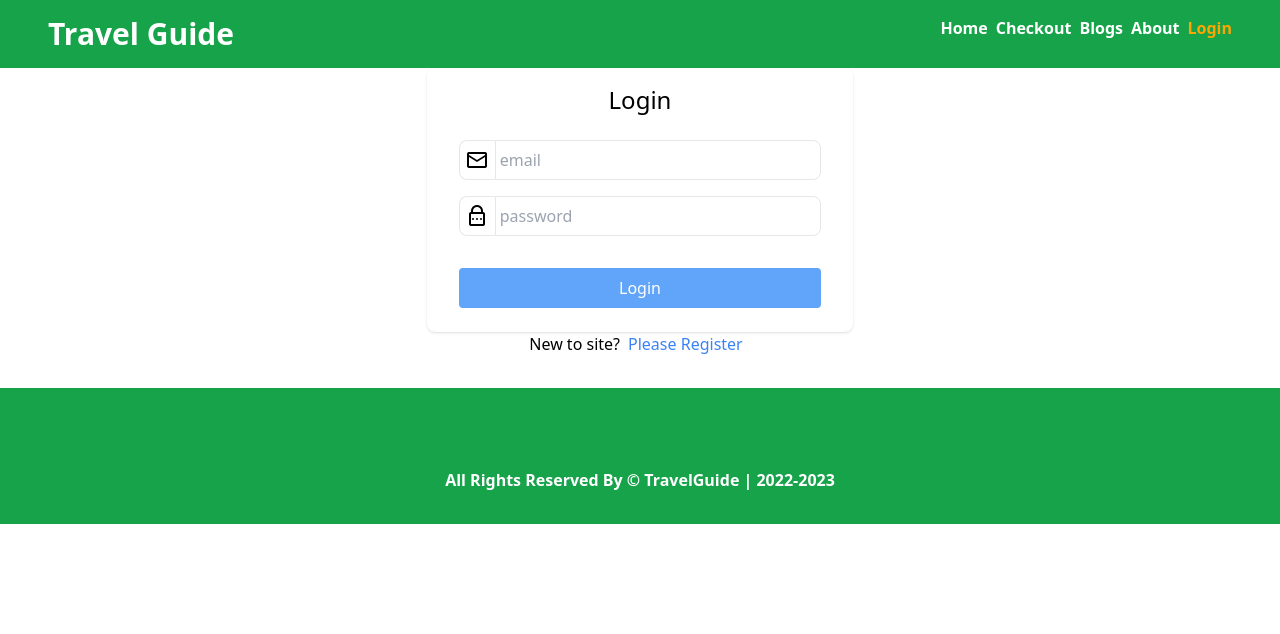
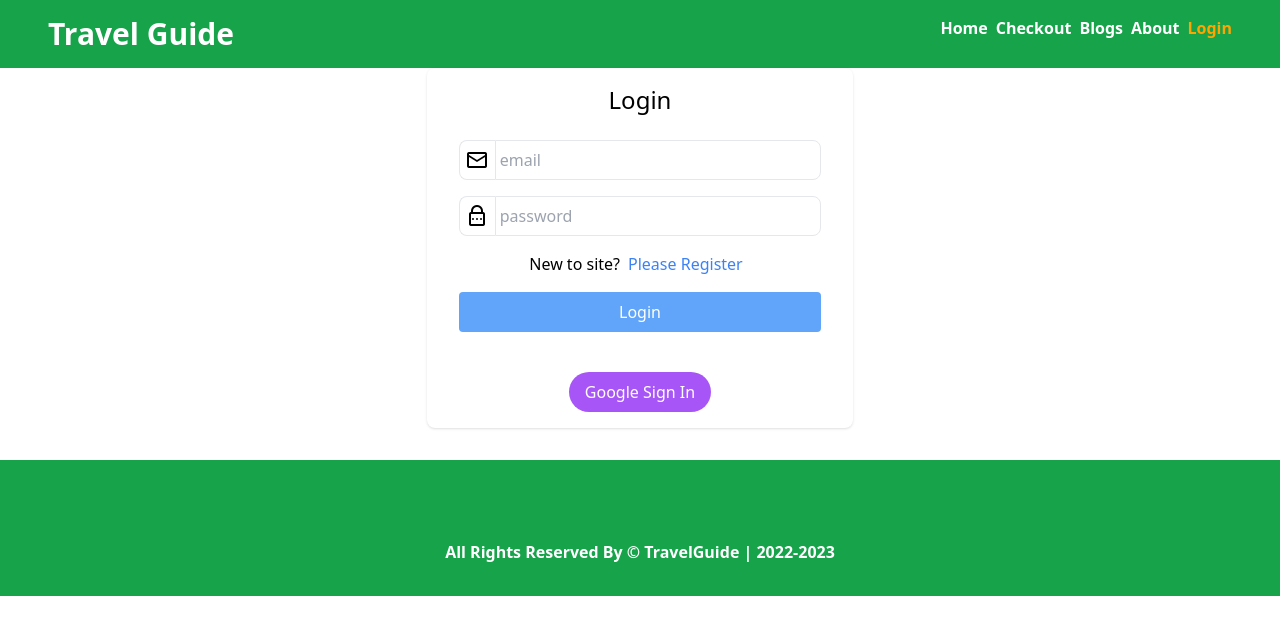
Before and after one commit to ador27/independent-service-provider, a React (Create React App) app: page /Login in a window 1280 px wide. Shown: the top 634 px of the page. Built offline with nearby package versions, Linux system fonts and the light colour scheme.

Commit message:
firebase connected

```diff
--- a/src/Components/Login/Login/Login.js
+++ b/src/Components/Login/Login/Login.js
@@ -2,6 +2,7 @@ import React from 'react';
 import { Link } from 'react-router-dom';
 import mail from '../../../Images/icons/mail.png'
 import password from '../../../Images/icons/password.png'
+import SocialLogin from '../SocialLogin/SocialLogin';
 
 const Login = () => {
     return (
@@ -22,12 +23,17 @@ const Login = () => {
                         </span>
                         <input type="password" value="" className="h-10 border border-gray-200 rounded-r-lg outline-none focus:ring-1 ring-blue-300 w-full pl-1" id="" name="password" placeholder="password" required="true" />
                     </div>
+                    <p>New to site?
+                        <Link to="/register" className=' text-blue-500 no-underline mx-2'>Please Register</Link>
+                    </p>
                     <button value="button" className="px-4 py-2 rounded bg-blue-400 text-white hover:bg-blue-700 my-4 w-full" id="whoobe-ibemp">Login</button>
                 </div>
+                <SocialLogin></SocialLogin>
             </form>
-            <p>New to site?
-                <Link to="/register" className=' text-blue-500 no-underline mx-2'>Please Register</Link>
-            </p>
+
+
+
+
         </div>
     );
 };
--- a/src/Components/Login/Register/Register.js
+++ b/src/Components/Login/Register/Register.js
@@ -3,6 +3,7 @@ import user from '../../../Images/icons/user.png';
 import mail from '../../../Images/icons/mail.png';
 import password from '../../../Images/icons/password.png';
 import { Link } from 'react-router-dom';
+import SocialLogin from '../SocialLogin/SocialLogin';
 
 const Register = () => {
     return (
@@ -31,10 +32,12 @@ const Register = () => {
                     </div>
                     <button value="button" className="px-4 py-2 rounded bg-orange-400 text-white hover:bg-orange-700 my-4 w-full" id="whoobe-ibemp">Register</button>
                 </div>
+                <p>Already have an account?
+                    <Link to="/login" className=' text-blue-500 no-underline mx-2'>Please Login</Link>
+                </p>
+                <SocialLogin></SocialLogin>
             </form>
-            <p>Already have an account?
-                <Link to="/login" className=' text-blue-500 no-underline mx-2'>Please Login</Link>
-            </p>
+
         </div>
     );
 };
--- /dev/null
+++ b/src/Components/Login/SocialLogin/SocialLogin.js
@@ -0,0 +1,11 @@
+import React from 'react';
+
+const SocialLogin = () => {
+    return (
+        <div>
+            <button value="button" className="px-4 py-2 rounded-full bg-purple-500 text-white hover:bg-purple-700 my-4 w-full" > Google Sign In</button>
+        </div>
+    );
+};
+
+export default SocialLogin;
--- /dev/null
+++ b/src/Firebase/firebase.init.js
@@ -0,0 +1,19 @@
+// Import the functions you need from the SDKs you need
+import { initializeApp } from "firebase/app";
+import { getAuth } from "firebase/auth";
+// TODO: Add SDKs for Firebase products that you want to use
+// https://firebase.google.com/docs/web/setup#available-libraries
+
+// Your web app's Firebase configuration
+const firebaseConfig = {
+    apiKey: "AIzaSyBrL7t7ABBMRyTQs4mkl04b0MSm5GoRh7c",
+    authDomain: "travel-guide-service.firebaseapp.com",
+    projectId: "travel-guide-service",
+    storageBucket: "travel-guide-service.appspot.com",
+    messagingSenderId: "637577862210",
+    appId: "1:637577862210:web:6bee443ca2d74ea18b61db"
+};
+
+// Initialize Firebase
+const app = initializeApp(firebaseConfig);
+const auth = getAuth(app);
```
